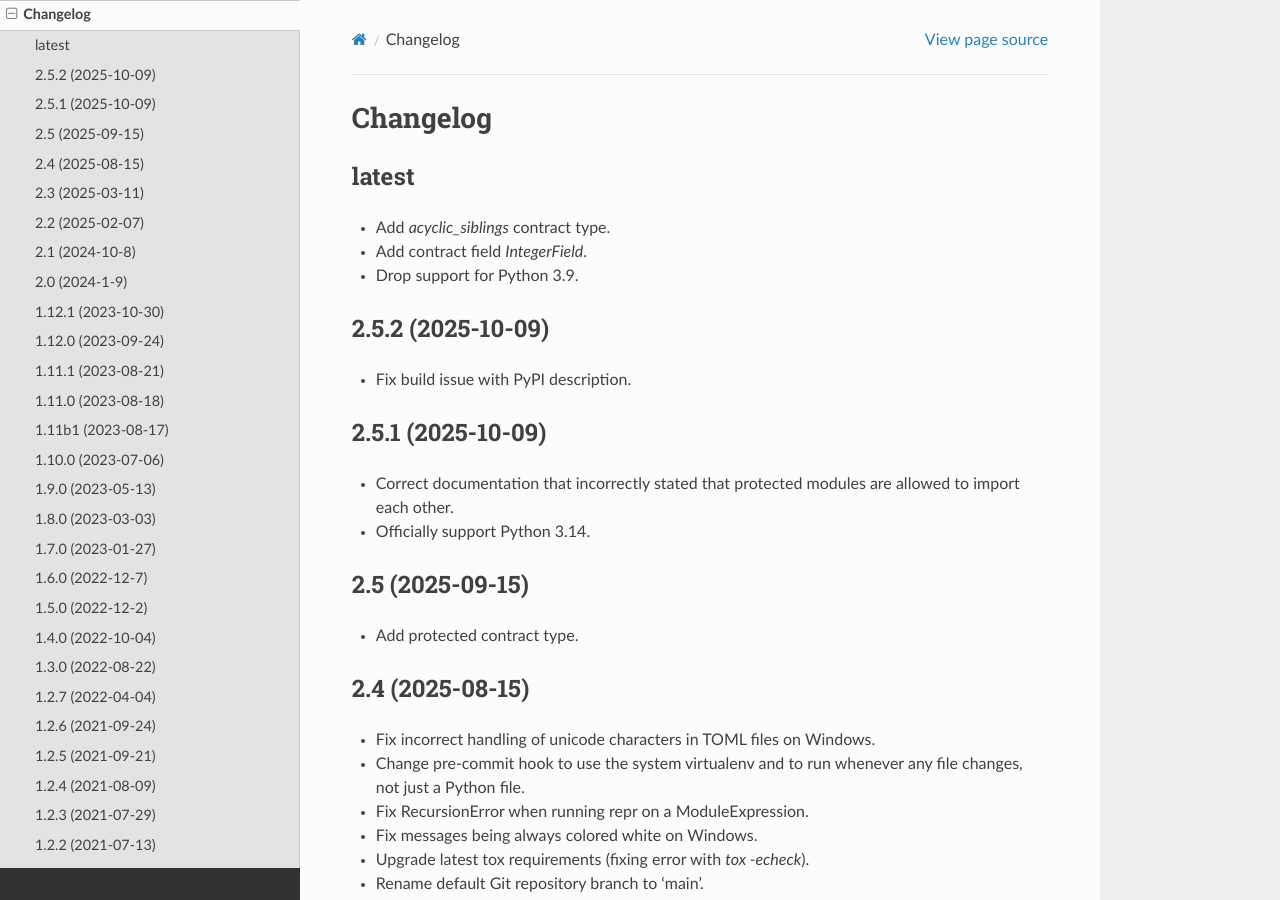
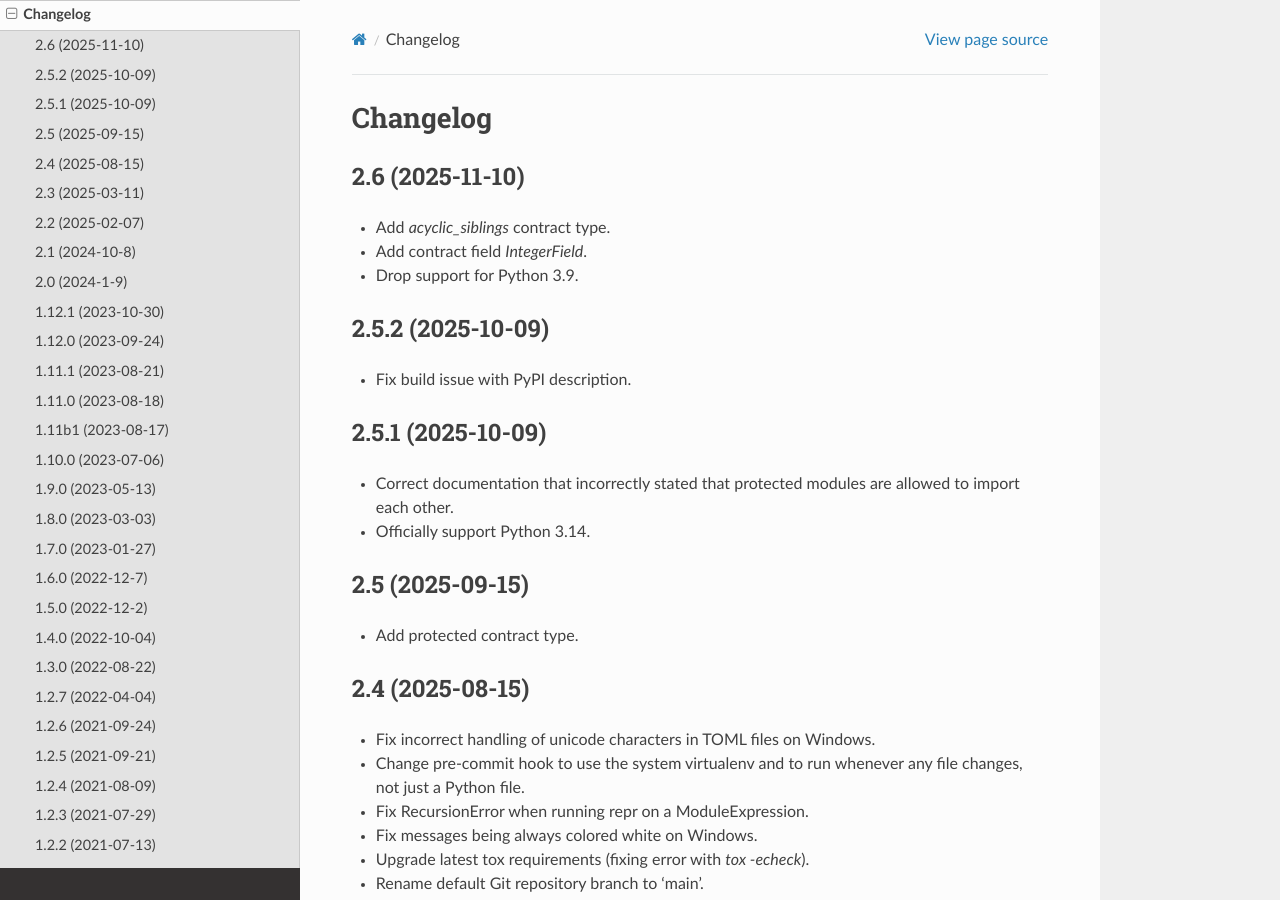
Before and after one commit to seddonym/import-linter, a Sphinx documentation site: the page built from docs/changelog.rst, in a window 1280 px wide and 900 px high. Built offline with Sphinx 7.4.7 and the Read the Docs theme 3.1.0, drawn with Linux system fonts in a browser that asks for light colours.

Commit message:
Release v2.6

```diff
--- a/CHANGELOG.rst
+++ b/CHANGELOG.rst
@@ -1,8 +1,8 @@
 Changelog
 =========
 
-latest
-------
+2.6 (2025-11-10)
+----------------
 
 * Add `acyclic_siblings` contract type.
 * Add contract field `IntegerField`.
--- a/docs/conf.py
+++ b/docs/conf.py
@@ -26,7 +26,7 @@
 # The short X.Y version
 version = ""
 # The full version, including alpha/beta/rc tags
-release = "2.5.2"
+release = "2.6"
 
 
 # -- General configuration ---------------------------------------------------
--- a/pyproject.toml
+++ b/pyproject.toml
@@ -1,6 +1,6 @@
 [project]
 name = "import-linter"
-version = "2.5.2"
+version = "2.6"
 license = {text = "BSD 2-Clause License"}
 description = "Enforces rules for the imports within and between Python packages."
 authors = [
--- a/src/importlinter/__init__.py
+++ b/src/importlinter/__init__.py
@@ -1,4 +1,4 @@
-__version__ = "2.5.2"
+__version__ = "2.6"
 
 from .application import output  # noqa
 from .domain import fields  # noqa
```
Also changed, not shown: 1 other file.
